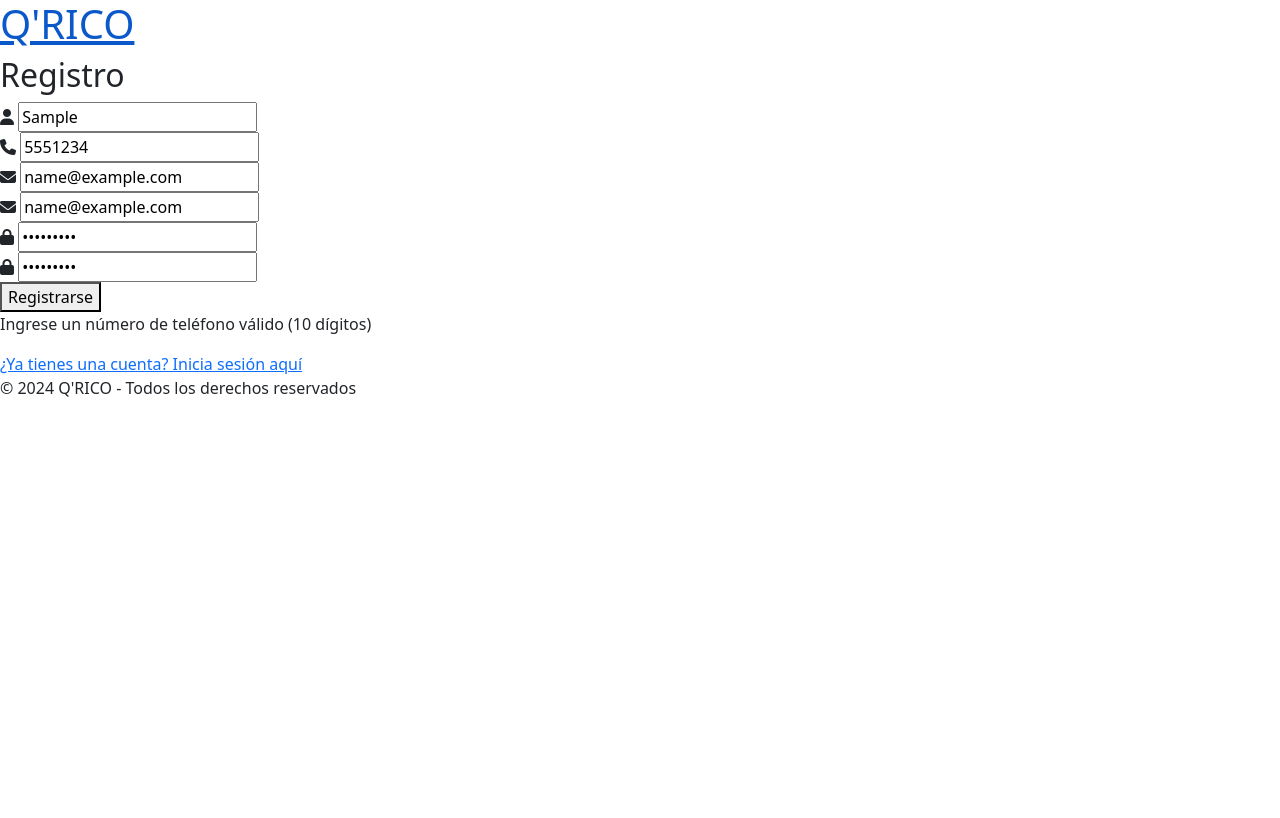
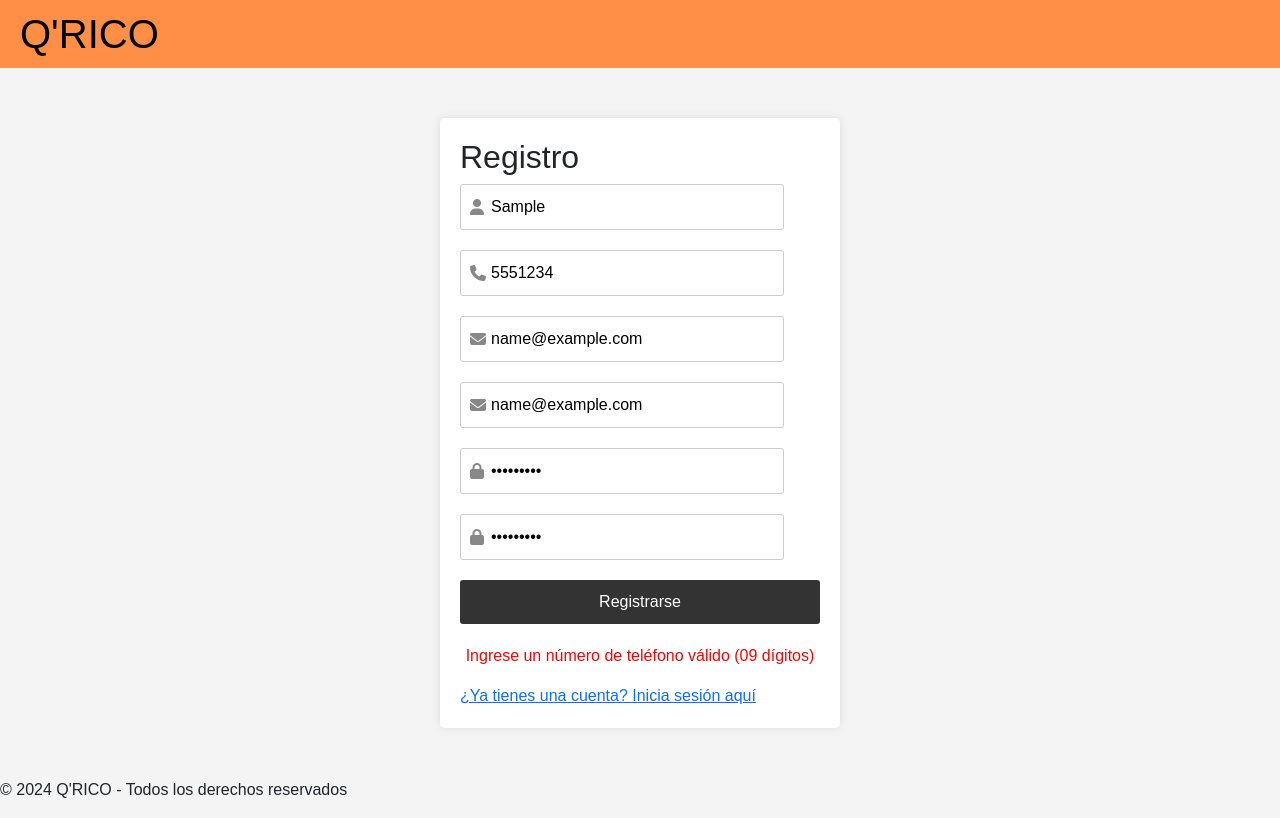
Before and after one commit to SeitanD/Prueba1Recetario, a plain HTML site: page registro.html in a window 1280 px wide. Both pictures are taken after typing "Sample", "5551234", "name@example.com", "name@example.com", "Sample123", "Sample123" into the empty fields and a click on the button "Registrarse". Drawn offline with nearby package versions, Linux system fonts and the light colour scheme.

Commit message:
Modificacion de Registro y Cards

```diff
--- a/registro-script.js
+++ b/registro-script.js
@@ -1,6 +1,7 @@
 document.addEventListener('DOMContentLoaded', () => {
     const form = document.getElementById('form-registro'); // Obtener el formulario de registro
     const mensaje = document.getElementById('mensaje'); // Obtener el elemento de mensaje de error
+    const registroExitosoModal = document.getElementById('registroExitosoModal'); // Obtener el modal de registro exitoso
 
     form.addEventListener('submit', (e) => { // Agregar un evento de escucha para el envío del formulario
         e.preventDefault(); // Prevenir el envío predeterminado del formulario
@@ -15,7 +16,7 @@ document.addEventListener('DOMContentLoaded', () => {
 
         // Expresiones regulares para validar el nombre y el número de teléfono
         const patronNombre = /^[a-zA-Z\s]+$/;
-        const patronTelefono = /^\d{10}$/; // Asume un número de teléfono de 10 dígitos
+        const patronTelefono = /^\d{09}$/; // Asume un número de teléfono de 10 dígitos
 
         // Validar el nombre con la expresión regular
         if (!patronNombre.test(nombre)) {
@@ -25,7 +26,7 @@ document.addEventListener('DOMContentLoaded', () => {
 
         // Validar el número de teléfono con la expresión regular
         if (!patronTelefono.test(telefono)) {
-            mensaje.textContent = 'Ingrese un número de teléfono válido (10 dígitos)';
+            mensaje.textContent = 'Ingrese un número de teléfono válido (09 dígitos)';
             return;
         }
 
@@ -58,4 +59,10 @@ document.addEventListener('DOMContentLoaded', () => {
         $('#registroExitosoModal').modal('show'); // Mostrar el modal de registro exitoso
         form.reset(); // Restablecer el formulario después del registro exitoso
     });
+
+    // Agregar un evento de escucha para el evento de cierre del modal de registro exitoso
+    registroExitosoModal.addEventListener('hidden.bs.modal', function () {
+        // Redireccionar al usuario al índice (index.html)
+        window.location.href = 'index.html';
+    });
 });
--- /dev/null
+++ b/registro.css
@@ -0,0 +1,94 @@
+/* Estilos generales para el cuerpo de la página */
+body {
+    font-family: Arial, sans-serif;
+    background-color: #f4f4f4;
+    margin: 0;
+    padding: 0;
+}
+
+/* Estilos para el encabezado */
+header {
+    background-color: #ff8f46;
+    color: #fff;
+    padding: 10px 0;
+    text-align: center;
+}
+
+/* Estilos para el contenido del encabezado */
+.contenido-header {
+    display: flex;
+    justify-content: space-between;
+    align-items: center;
+    padding: 0 20px;
+}
+
+/* Estilo para el enlace del logo */
+#logo {
+    color: black; /* Color negro para el texto del logo */
+    text-decoration: none; /* Elimina el subrayado del enlace */
+}
+
+#logo:hover {
+    color: black; /* Mantén el color negro incluso cuando se pasa el cursor sobre el enlace */
+}
+
+/* Estilos para el texto del logo */
+.logo h1 {
+    margin: 0;
+}
+
+/* Estilos para el formulario de inicio de sesión */
+.formulario {
+    max-width: 400px;
+    margin: 50px auto;
+    background-color: #fff;
+    padding: 20px;
+    border-radius: 5px;
+    box-shadow: 0 0 10px rgba(0,0,0,0.1);
+}
+
+/* Estilos para los campos del formulario */
+.campo {
+    margin-bottom: 20px;
+    position: relative;
+}
+
+/* Estilos para los íconos dentro de los campos */
+.campo i {
+    position: absolute;
+    top: 50%;
+    transform: translateY(-50%);
+    left: 10px;
+    color: #888;
+}
+
+/* Estilos para los campos de entrada */
+input {
+    padding: 10px;
+    padding-left: 30px;
+    width: 90%;
+    border: 1px solid #ccc;
+    border-radius: 3px;
+}
+
+/* Estilos para el botón de enviar */
+button {
+    padding: 10px 20px;
+    background-color: #333;
+    color: #fff;
+    border: none;
+    border-radius: 3px;
+    cursor: pointer;
+    width: 100%;
+}
+
+button:hover {
+    background-color: #ff8f46;
+}
+
+/* Estilos para el mensaje de error o información */
+#mensaje {
+    color: red;
+    text-align: center;
+    margin-top: 20px;
+}
--- a/registro.html
+++ b/registro.html
@@ -9,9 +9,10 @@
     <link rel="stylesheet" href="https://cdnjs.cloudflare.com/ajax/libs/font-awesome/6.2.0/css/all.min.css" integrity="sha512-xh6O/CkQoPOWDdYTDqeRdPCVd1SpvCA9XXcUnZS2FmJNp1coAFzvtCN9BmamE+4aHK8yyUHUSCcJHgXloTyT2A==" crossorigin="anonymous" referrerpolicy="no-referrer" />
     <!-- Estilos y scripts de Bootstrap para diseño y funcionalidad -->
     <link rel="stylesheet" href="https://cdn.jsdelivr.net/npm/bootstrap@5.3.3/dist/css/bootstrap.min.css">
+    <script src="https://cdn.jsdelivr.net/npm/jquery@3.6.0/dist/jquery.min.js"></script>
     <script src="https://cdn.jsdelivr.net/npm/bootstrap@5.3.3/dist/js/bootstrap.bundle.min.js"></script>
     <!-- Enlace al archivo de estilos CSS personalizado -->
-    <link rel="stylesheet" href="registro-estilo.css">
+    <link rel="stylesheet" href="registro.css">
 </head>
 <body>
     <!-- SECCION REGISTRO -->
```
Also changed, not shown: aperitivos.html (+27 -36 lines), batidos.html (+1 -8 lines), index.html (+3 -2 lines).
